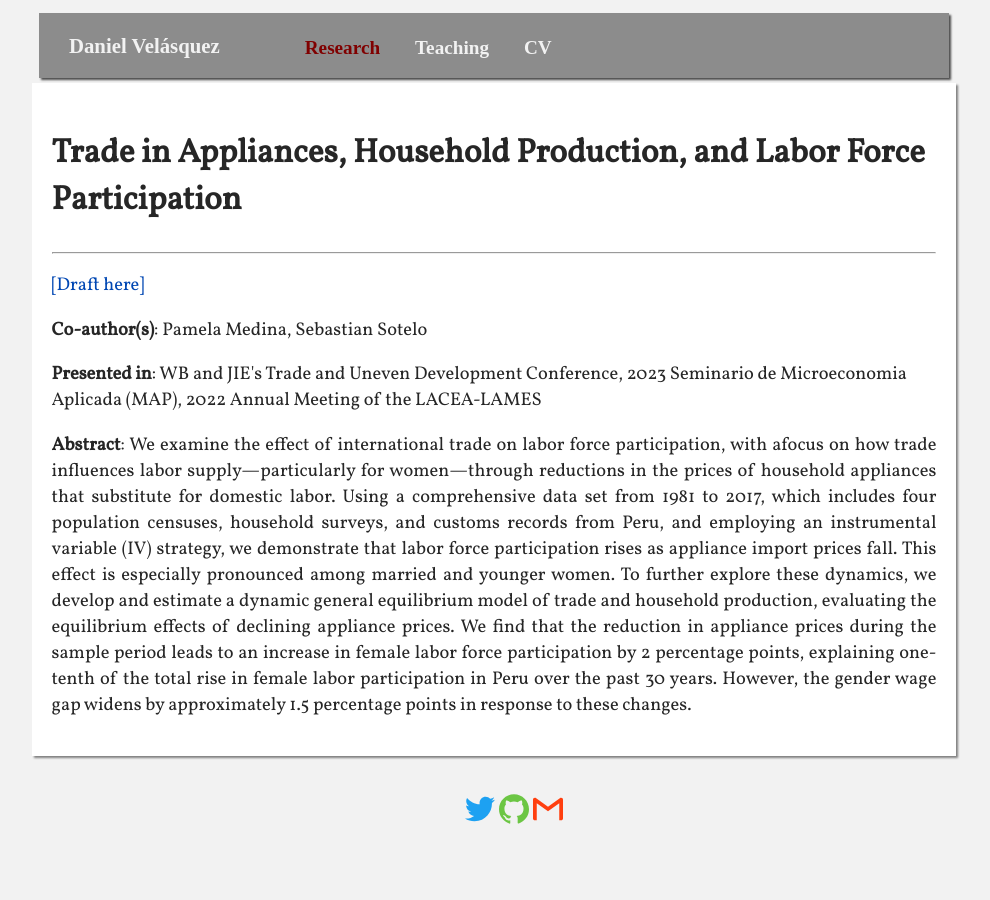
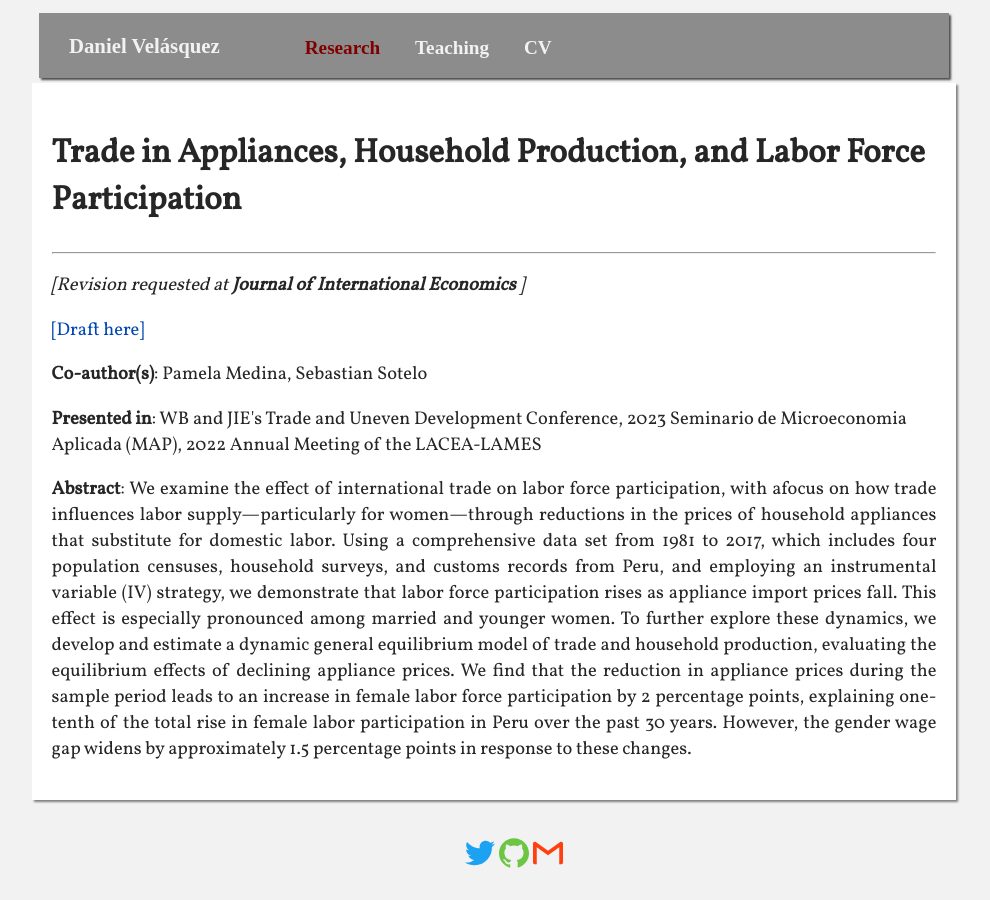
Before and after one commit to dvelasquezc/dvelasquezc.github.io, a Jekyll site: the page built from _research/trade_hhprices.md, in a window 1280 px wide. Shown: the whole page, without its empty margins (146-1136 px from the left). Built offline with Jekyll 4.4.1, drawn with Linux system fonts in a browser that asks for light colours; some web fonts are replaced.

Commit message:
update RR JIE

```diff
--- a/_research/trade_hhprices.md
+++ b/_research/trade_hhprices.md
@@ -1,8 +1,8 @@
 ---
 title: 'Trade in Appliances, Household Production, and Labor Force Participation'
 coauthors: Pamela Medina, Sebastian Sotelo
-pubstatus: "mimeo"
-journal: "no"
+pubstatus: "Revision requested"
+journal: "Journal of International Economics"
 link: "no"
 presented: "WB and JIE&#39;s Trade and Uneven Development Conference, 2023 Seminario de Microeconomia Aplicada (MAP), 2022 Annual Meeting of the LACEA-LAMES"
 pdf: "no"
@@ -12,6 +12,8 @@ order_paper: 4
 layout: page
 #corregir como se ponen pdfs
 ---
+<i> [{{ page.pubstatus }} at <b> {{ page.journal }} </b>] </i>
+
 <a href="{{ "/assets/pdfs/MSV_THL_jan25.pdf" | prepend: site.baseurl | prepend: site.url }}" target="_blank"> [Draft here] </a>
 
 <p><b>Co-author(s)</b>: {{ page.coauthors }} </p>
```
Also changed, not shown: index.md (+3 -2 lines).
